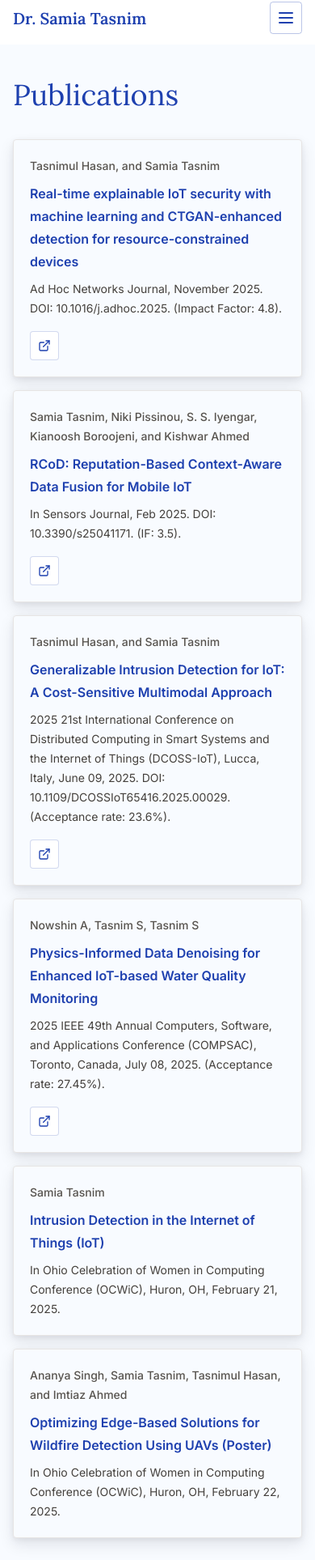
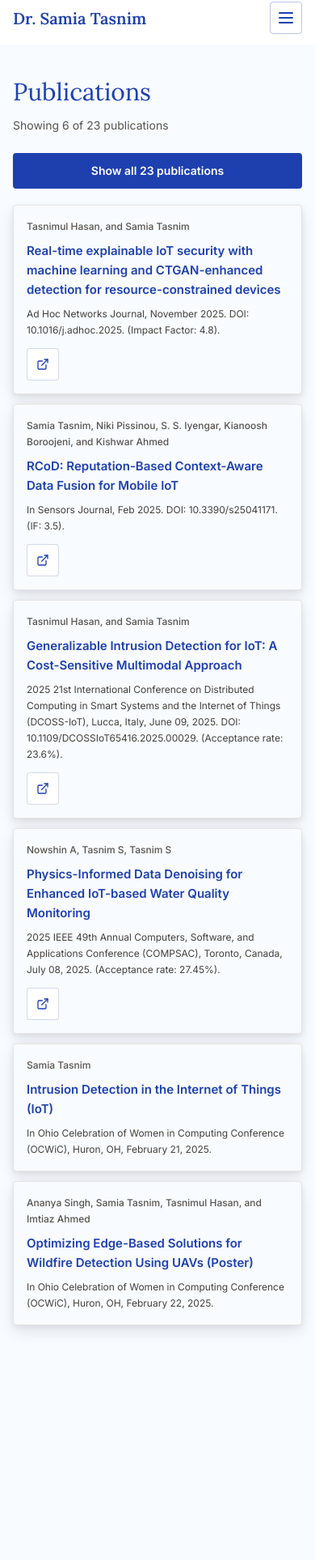
Before and after one commit to samiatasnim/samiatasnim.github.io, a Next.js app: page /publications in a window 390 px wide. Shown: the part 10-1937 px from the top of the page at 81% size. After the commit the page ends 1687 px from the top, so only its background shows below. Built offline with nearby package versions, Linux system fonts and the light colour scheme.

Commit message:
Update page.tsx

```diff
--- a/src/app/publications/page.tsx
+++ b/src/app/publications/page.tsx
@@ -4,10 +4,14 @@ import { ExternalLink, FileText } from "lucide-react";
 import { useState } from "react";
 import { SiteHeader } from "@/components/site-header";
 import { ContentShell, PagePanel } from "@/components/ui";
-import { publications, type PresentationItem, type PublicationItem } from "@/content/publications";
+import {
+  publications,
+  type PublicationItem,
+} from "@/content/publications";
 
 export default function PublicationsPage() {
   const [showAllPublications, setShowAllPublications] = useState(false);
+
   const visiblePublications = showAllPublications
     ? publications.refereed
     : publications.refereed.slice(0, 6);
@@ -15,24 +19,55 @@ export default function PublicationsPage() {
   return (
     <ContentShell>
       <SiteHeader />
+
       <PagePanel>
-        <h1 className="font-serif text-4xl leading-tight text-[#1e40af] sm:text-5xl">
+        <h1 className="font-serif text-3xl leading-tight text-[#1e40af] sm:text-5xl">
           Publications
         </h1>
+
+        <p className="mt-3 text-sm text-stone-600">
+          Showing{" "}
+          {showAllPublications
+            ? publications.refereed.length
+            : Math.min(6, publications.refereed.length)}{" "}
+          of {publications.refereed.length} publications
+        </p>
+
         <PublicationGroup>
+          {publications.refereed.length > 6 ? (
+            <button
+              type="button"
+              onClick={() =>
+                setShowAllPublications((current) => !current)
+              }
+              aria-expanded={showAllPublications}
+              className="mb-2 w-full rounded bg-[#1e40af] px-5 py-3 text-sm font-semibold text-white shadow-sm transition hover:bg-[#1d4ed8] sm:w-auto"
+            >
+              {showAllPublications
+                ? "Show fewer publications"
+                : `Show all ${publications.refereed.length} publications`}
+            </button>
+          ) : null}
+
           {visiblePublications.map((item) => (
             <PublicationCard key={item.title} item={item} />
           ))}
-          {publications.refereed.length > 6 ? (
-            <div className="flex justify-center pt-3">
-              <button
-                type="button"
-                onClick={() => setShowAllPublications((current) => !current)}
-                className="rounded border border-[#1e40af]/20 bg-white px-5 py-2 text-sm font-semibold text-[#1e40af] transition hover:border-[#1e40af] hover:bg-[#1e40af] hover:text-white"
-              >
-                {showAllPublications ? "Show fewer" : "Show all publications"}
-              </button>
-            </div>
+
+          {showAllPublications &&
+          publications.refereed.length > 6 ? (
+            <button
+              type="button"
+              onClick={() => {
+                setShowAllPublications(false);
+                window.scrollTo({
+                  top: 0,
+                  behavior: "smooth",
+                });
+              }}
+              className="mt-2 w-full rounded border border-[#1e40af] bg-white px-5 py-3 text-sm font-semibold text-[#1e40af] transition hover:bg-[#eff6ff] sm:w-auto"
+            >
+              Show fewer publications
+            </button>
           ) : null}
         </PublicationGroup>
       </PagePanel>
@@ -40,40 +75,41 @@ export default function PublicationsPage() {
   );
 }
 
-function PublicationGroup({ children }: { children: React.ReactNode }) {
+function PublicationGroup({
+  children,
+}: {
+  children: React.ReactNode;
+}) {
   return (
-    <section className="mt-8">
-      <div className="mt-5 grid gap-4">{children}</div>
+    <section className="mt-6 sm:mt-8">
+      <div className="grid gap-3 sm:gap-4">{children}</div>
     </section>
   );
 }
 
-function PublicationCard({ item }: { item: PublicationItem }) {
+function PublicationCard({
+  item,
+}: {
+  item: PublicationItem;
+}) {
   return (
-    <article className="portfolio-card grid gap-4 rounded border border-stone-200 bg-white p-5 hover:border-[#1e40af]/30 hover:bg-white sm:grid-cols-[1fr_auto]">
-      <div>
-        <p className="text-sm font-medium leading-6 text-stone-600">{item.authors}</p>
-        <h3 className="mt-2 font-semibold leading-7 text-[#1e40af]">{item.title}</h3>
-        <p className="mt-2 text-sm leading-6 text-stone-700">{item.details}</p>
+    <article className="portfolio-card grid gap-3 rounded border border-stone-200 bg-white p-4 hover:border-[#1e40af]/30 sm:grid-cols-[1fr_auto] sm:gap-4 sm:p-5">
+      <div className="min-w-0">
+        {item.authors ? (
+          <p className="text-xs font-medium leading-5 text-stone-600 sm:text-sm sm:leading-6">
+            {item.authors}
+          </p>
+        ) : null}
+
+        <h2 className="mt-2 break-words text-[15px] font-semibold leading-6 text-[#1e40af] sm:text-base sm:leading-7">
+          {item.title}
+        </h2>
+
+        <p className="mt-2 break-words text-xs leading-5 text-stone-700 sm:text-sm sm:leading-6">
+          {item.details}
+        </p>
       </div>
-      <PublicationActions item={item} />
-    </article>
-  );
-}
 
-function PresentationCard({ item }: { item: PresentationItem }) {
-  return (
-    <article className="portfolio-card grid gap-4 rounded border border-stone-200 bg-white p-5 hover:border-[#1e40af]/30 hover:bg-white sm:grid-cols-[1fr_auto]">
-      <div>
-        <h3 className="font-semibold leading-7 text-[#1e40af]">{item.title}</h3>
-        <div className="mt-2 space-y-1">
-          {item.details.map((detail) => (
-            <p key={detail} className="text-sm leading-6 text-stone-700">
-              {detail}
-            </p>
-          ))}
-        </div>
-      </div>
       <PublicationActions item={item} />
     </article>
   );
@@ -91,13 +127,19 @@ function PublicationActions({
   return (
     <div className="flex items-start gap-2 sm:justify-end">
       {item.link ? (
-        <IconLink href={item.link} label="Open publication link">
+        <IconLink
+          href={item.link}
+          label="Open publication link"
+        >
           <ExternalLink />
         </IconLink>
       ) : null}
 
       {item.pdfFile ? (
-        <IconLink href={`${publications.pdfFolder}/${item.pdfFile}`} label="Open publication PDF">
+        <IconLink
+          href={`${publications.pdfFolder}/${item.pdfFile}`}
+          label="Open publication PDF"
+        >
           <FileText />
         </IconLink>
       ) : null}
@@ -121,7 +163,7 @@ function IconLink({
       rel="noreferrer"
       aria-label={label}
       title={label}
-      className="flex h-9 w-9 items-center justify-center rounded border border-[#1e40af]/20 bg-white text-[#1e40af] transition hover:border-[#1e40af] hover:bg-[#1e40af] hover:text-white [&>svg]:h-4 [&>svg]:w-4"
+      className="flex h-10 w-10 items-center justify-center rounded border border-[#1e40af]/20 bg-white text-[#1e40af] transition hover:border-[#1e40af] hover:bg-[#1e40af] hover:text-white sm:h-9 sm:w-9 [&>svg]:h-4 [&>svg]:w-4"
     >
       {children}
     </a>
```
